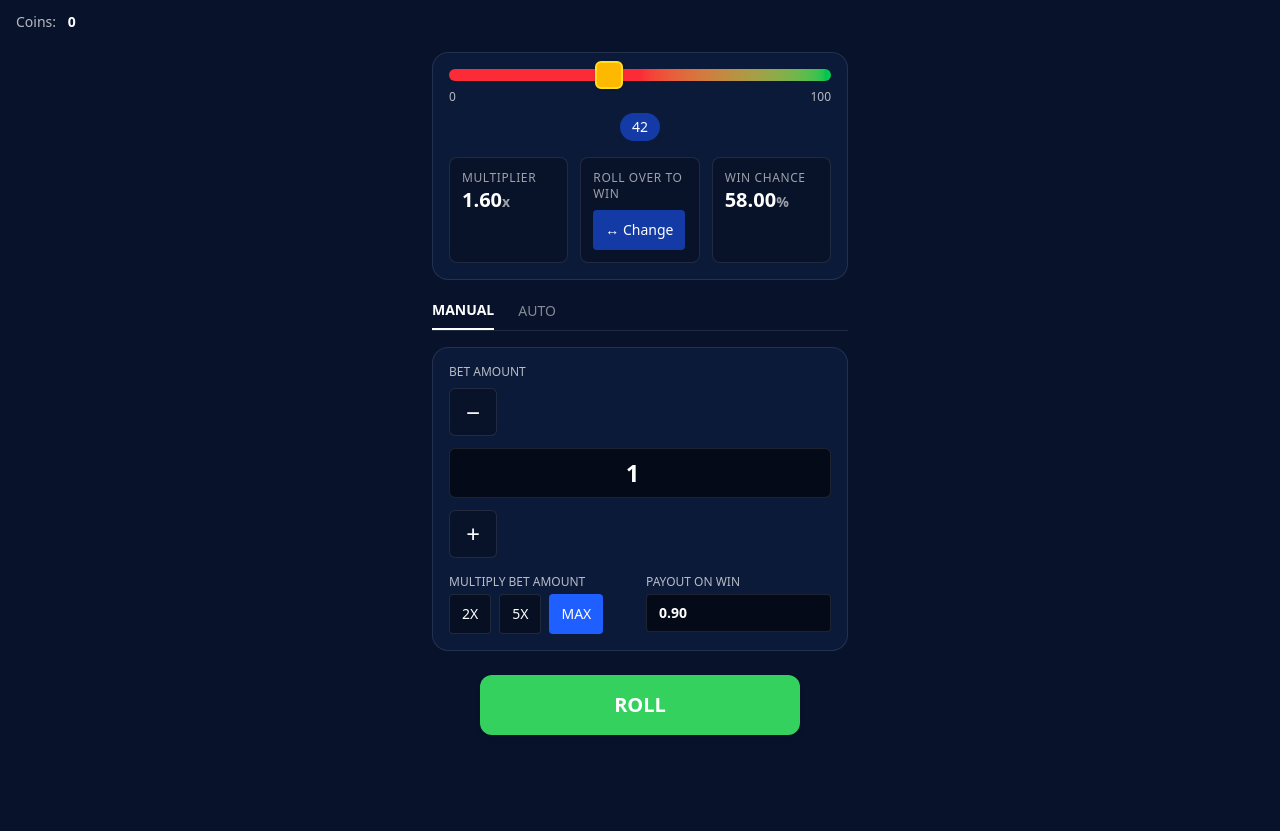
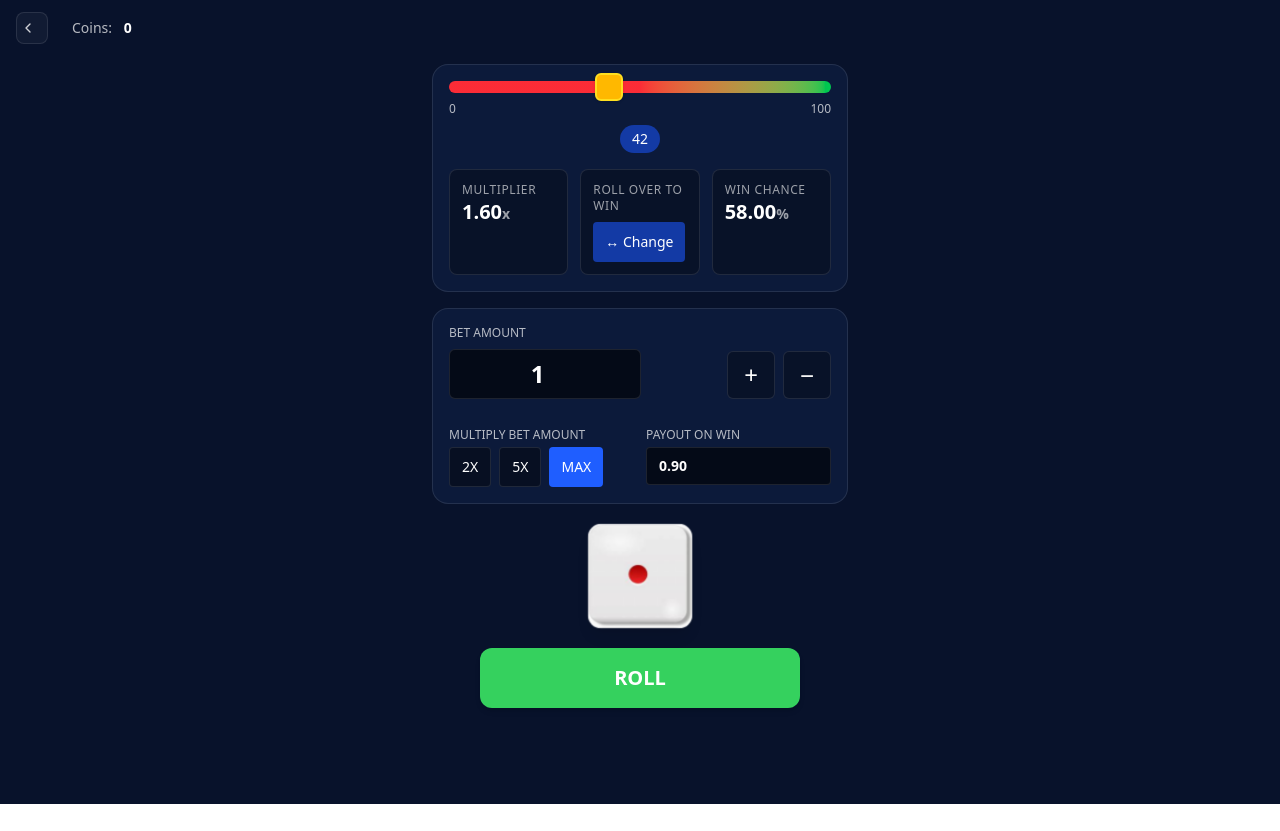
Before and after one commit to muhammadusama985/casino-telegram-app, a React (Vite) app: page /dice in a window 1280 px wide. After the commit the page ends 804 px from the top, so only its background shows below. Built offline with nearby package versions, Linux system fonts and the light colour scheme; no server answers; what @tonconnect/ui-react would draw is missing.

Commit message:
dice game full completed

```diff
--- a/src/pages/Dice.jsx
+++ b/src/pages/Dice.jsx
@@ -16,9 +16,9 @@ import dice6 from "../assets/6.jpg";
 const diceImages = [dice1, dice2, dice3, dice4, dice5, dice6];
 
 // Base payout% on win (matches your server default unless you change it there)
-const BASE_PAYOUT_PCT = 0.90;     // set to 0.88 if you configure 88% in DB
-const BOOST_PER_WIN   = 0.05;     // +5% per win (same as cfg.diceStreakBoostPct)
-const PAYOUT_CAP      = 1.0;      // cap at 100% of stake
+const BASE_PAYOUT_PCT = 0.90;
+const BOOST_PER_WIN   = 0.05;
+const PAYOUT_CAP      = 1.0;
 
 // ---- helpers ----
 function toNum(v) {
@@ -29,10 +29,8 @@ function toNum(v) {
 function formatCoins(v) {
   const n = Number(v);
   if (!Number.isFinite(n)) return "0";
-  // Show up to 2 decimals without trailing zeros (e.g., 9 -> "9", 9.5 -> "9.5", 9.57 -> "9.57")
   return n.toLocaleString(undefined, { minimumFractionDigits: 0, maximumFractionDigits: 2 });
 }
-// Calculate effective payout % given the current streak
 function calcEffectivePayoutPct(streak) {
   const s = Math.max(0, Number(streak) || 0);
   const pct = Math.min(PAYOUT_CAP, BASE_PAYOUT_PCT * (1 + BOOST_PER_WIN * s));
@@ -202,11 +200,14 @@ export default function Dice() {
   // ---------- UI --------------------------------------------------------------
   return (
     <div className="min-h-screen bg-[#08122B] text-white overflow-x-hidden">
-      {/* Top bar */}
+      {/* Top bar with Back button on left of Coins */}
       <div className="flex items-center justify-between px-4 py-3">
+        <div className="flex items-center gap-3">
+          <BackButtonInline />
           <div className="text-sm">
             <span className="opacity-70 mr-2">Coins: </span>
             <span className="font-bold">{formatCoins(coins)}</span>
+          </div>
         </div>
       </div>
 
@@ -214,7 +215,7 @@ export default function Dice() {
         className="max-w-md mx-auto px-4 pb-24 w-full"
         style={{ paddingBottom: "calc(env(safe-area-inset-bottom, 0px) + 96px)" }}
       >
-        {/* Slider card (only one, fully functional) */}
+        {/* Slider card */}
         <div className="mt-2 rounded-2xl bg-[#0C1A3A] border border-white/10 p-4 relative">
           {/* visual track */}
           <div className="relative">
@@ -228,7 +229,7 @@ export default function Dice() {
               <div className="w-7 h-7 rounded-md bg-[#FFB800] border-2 border-yellow-300 shadow" />
             </div>
 
-            {/* click/drag overlay: invisible range makes the bar functional */}
+            {/* click/drag overlay */}
             <input
               type="range"
               min={0}
@@ -239,7 +240,6 @@ export default function Dice() {
               className="absolute left-0 right-0 top-[-8px] bottom-[-8px] opacity-0 cursor-pointer"
             />
 
-            {/* labels 0 and 100 only */}
             <div className="mt-2 flex justify-between text-xs opacity-70">
               <span>0</span><span>100</span>
             </div>
@@ -265,7 +265,7 @@ export default function Dice() {
               )}
             </div>
 
-            {/* Roll over/under toggle – no numeric value field */}
+            {/* Roll over/under toggle */}
             <div className="rounded-lg bg-black/30 border border-white/10 p-3">
               <div className="text-[10px] sm:text-xs uppercase tracking-wider opacity-60">
                 {modeOver ? "Roll over to win" : "Roll under to win"}
@@ -288,41 +288,42 @@ export default function Dice() {
           </div>
         </div>
 
-        {/* Tabs (Auto disabled) */}
-        <div className="mt-5 flex gap-6 border-b border-white/10">
-          <button className="pb-2 text-sm font-semibold border-b-2 border-white">MANUAL</button>
-          <button className="pb-2 text-sm opacity-50 cursor-not-allowed">AUTO</button>
-        </div>
-
-        {/* Bet amount card */}
+        {/* Bet amount card (UPDATED: smaller input left→middle, +/− stacked right) */}
         <div className="mt-4 rounded-2xl bg-[#0C1A3A] border border-white/10 p-4">
           <div className="text-xs opacity-70 mb-2">BET AMOUNT</div>
 
-          {/* Responsive + / input / + row */}
-          <div className="grid grid-cols-[auto,1fr,auto] items-center gap-3">
-            <button
-              onClick={() => setBet((b) => Math.max(1, b - 1))}
-              className="w-12 h-12 min-w-[44px] min-h-[44px] rounded-md bg-black/30 border border-white/10 text-2xl leading-none shrink-0"
-              aria-label="Decrease bet"
-            >−</button>
-
+          {/* Smaller input on the left, + on top / − below on the right */}
+<div className="grid grid-cols-[1fr,auto] items-start gap-3">
+  <div className="justify-self-start">
     <input
       type="number"
       inputMode="numeric"
       min="1"
       value={bet}
       onChange={(e) => setBet(Math.max(1, Number(e.target.value || 1)))}
-              className="w-full min-w-0 text-center text-2xl font-bold rounded-md bg-black/60 border border-white/10 py-2 px-3"
+      className="w-32 sm:w-40 md:w-48 text-center text-2xl font-bold rounded-md bg-black/60 border border-white/10 py-2 px-3"
       aria-label="Bet amount"
     />
+  </div>
 
+  {/* raise buttons to align with the input’s placeholder line */}
+  <div className="flex items-center gap-2 justify-self-end self-start -mt-15">
     <button
       onClick={() => setBet((b) => b + 1)}
-              className="w-12 h-12 min-w-[44px] min-h-[44px] rounded-md bg-black/30 border border-white/10 text-2xl leading-none shrink-0"
+      className="w-12 h-12 min-w-[44px] min-h-[44px] rounded-md bg-black/30 border border-white/10 text-2xl leading-none"
       aria-label="Increase bet"
     >+</button>
+    <button
+      onClick={() => setBet((b) => Math.max(1, b - 1))}
+      className="w-12 h-12 min-w-[44px] min-h-[44px] rounded-md bg-black/30 border border-white/10 text-2xl leading-none"
+      aria-label="Decrease bet"
+    >−</button>
+  </div>
 </div>
 
+
+
+          {/* Row for multiplier actions and payout on win (unchanged semantics) */}
           <div className="mt-4 grid grid-cols-2 gap-3">
             <div>
               <div className="text-xs opacity-70 mb-1">MULTIPLY BET AMOUNT</div>
@@ -350,6 +351,11 @@ export default function Dice() {
           </div>
         </div>
 
+        {/* 3D Dice preview */}
+        <div className="mt-6 flex justify-center">
+          <Dice3D value={dice} rolling={rolling} images={diceImages} />
+        </div>
+
         {/* ROLL button */}
         <div className="mt-6 flex justify-center">
           <button
@@ -367,3 +373,134 @@ export default function Dice() {
     </div>
   );
 }
+
+/* ---------- Back button (left of Coins) ---------- */
+function BackButtonInline({ to = "/" }) {
+  const onClick = () => {
+    if (window.history.length > 1) {
+      window.history.back();
+    } else {
+      window.location.assign(to);
+    }
+  };
+  return (
+    <button
+      onClick={onClick}
+      aria-label="Go back"
+      className="inline-flex items-center justify-center w-8 h-8 pr-2 mr-3 rounded-lg border border-white/10 hover:bg-white/10 active:scale-95 text-white/80"
+      style={{ background: "rgba(255,255,255,0.04)" }}
+    >
+      <svg width="16" height="16" viewBox="0 0 24 24" fill="none" aria-hidden="true">
+        <path d="M15 18l-6-6 6-6" stroke="currentColor" strokeWidth="2"
+              strokeLinecap="round" strokeLinejoin="round"/>
+      </svg>
+    </button>
+  );
+}
+
+/* ---------- 3D Dice component ---------- */
+function Dice3D({ value = 1, rolling = false, images = [] }) {
+  // Map result -> orientation that brings the matching face to the front
+  const faceRotation = {
+    1: "rotateX(0deg) rotateY(0deg)",       // front
+    2: "rotateX(0deg) rotateY(-90deg)",     // right
+    3: "rotateX(-90deg) rotateY(0deg)",     // top
+    4: "rotateX(90deg) rotateY(0deg)",      // bottom
+    5: "rotateX(0deg) rotateY(90deg)",      // left
+    6: "rotateX(0deg) rotateY(180deg)",     // back
+  };
+
+  const size = 96; // px
+  const depth = size / 2;
+
+  return (
+    <div
+      className="relative"
+      style={{ width: size, height: size, perspective: 600 }}
+      aria-label="3D dice"
+    >
+      <div
+        className={`w-full h-full relative preserve-3d`}
+        style={{
+          transformStyle: "preserve-3d",
+          transform: rolling ? undefined : faceRotation[value] || faceRotation[1],
+          animation: rolling ? "dice-spin 1s linear infinite" : "none",
+        }}
+      >
+        {/* Front (1) */}
+        <DiceFace
+          img={images[0]} alt="1"
+          style={{
+            transform: `rotateY(0deg) translateZ(${depth}px)`
+          }}
+        />
+        {/* Back (6) */}
+        <DiceFace
+          img={images[5]} alt="6"
+          style={{
+            transform: `rotateY(180deg) translateZ(${depth}px)`
+          }}
+        />
+        {/* Right (2) */}
+        <DiceFace
+          img={images[1]} alt="2"
+          style={{
+            transform: `rotateY(90deg) translateZ(${depth}px)`
+          }}
+        />
+        {/* Left (5) */}
+        <DiceFace
+          img={images[4]} alt="5"
+          style={{
+            transform: `rotateY(-90deg) translateZ(${depth}px)`
+          }}
+        />
+        {/* Top (3) */}
+        <DiceFace
+          img={images[2]} alt="3"
+          style={{
+            transform: `rotateX(90deg) translateZ(${depth}px)`
+          }}
+        />
+        {/* Bottom (4) */}
+        <DiceFace
+          img={images[3]} alt="4"
+          style={{
+            transform: `rotateX(-90deg) translateZ(${depth}px)`
+          }}
+        />
+      </div>
+
+      {/* local styles for 3D */}
+      <style>{`
+        .preserve-3d { transform-style: preserve-3d; }
+        @keyframes dice-spin {
+          0%   { transform: rotateX(0deg) rotateY(0deg); }
+          25%  { transform: rotateX(90deg) rotateY(0deg); }
+          50%  { transform: rotateX(90deg) rotateY(90deg); }
+          75%  { transform: rotateX(180deg) rotateY(90deg); }
+          100% { transform: rotateX(360deg) rotateY(360deg); }
+        }
+      `}</style>
+    </div>
+  );
+}
+
+function DiceFace({ img, alt, style }) {
+  return (
+    <div
+      className="absolute inset-0 rounded-xl shadow-lg border border-white/10 overflow-hidden"
+      style={{
+        ...style,
+        width: "100%",
+        height: "100%",
+        backgroundImage: `url(${img})`,
+        backgroundSize: "cover",
+        backgroundPosition: "center",
+        backfaceVisibility: "hidden",
+      }}
+      role="img"
+      aria-label={`Face ${alt}`}
+    />
+  );
+}
```
Lines whose indentation alone changed are shown as unchanged.
